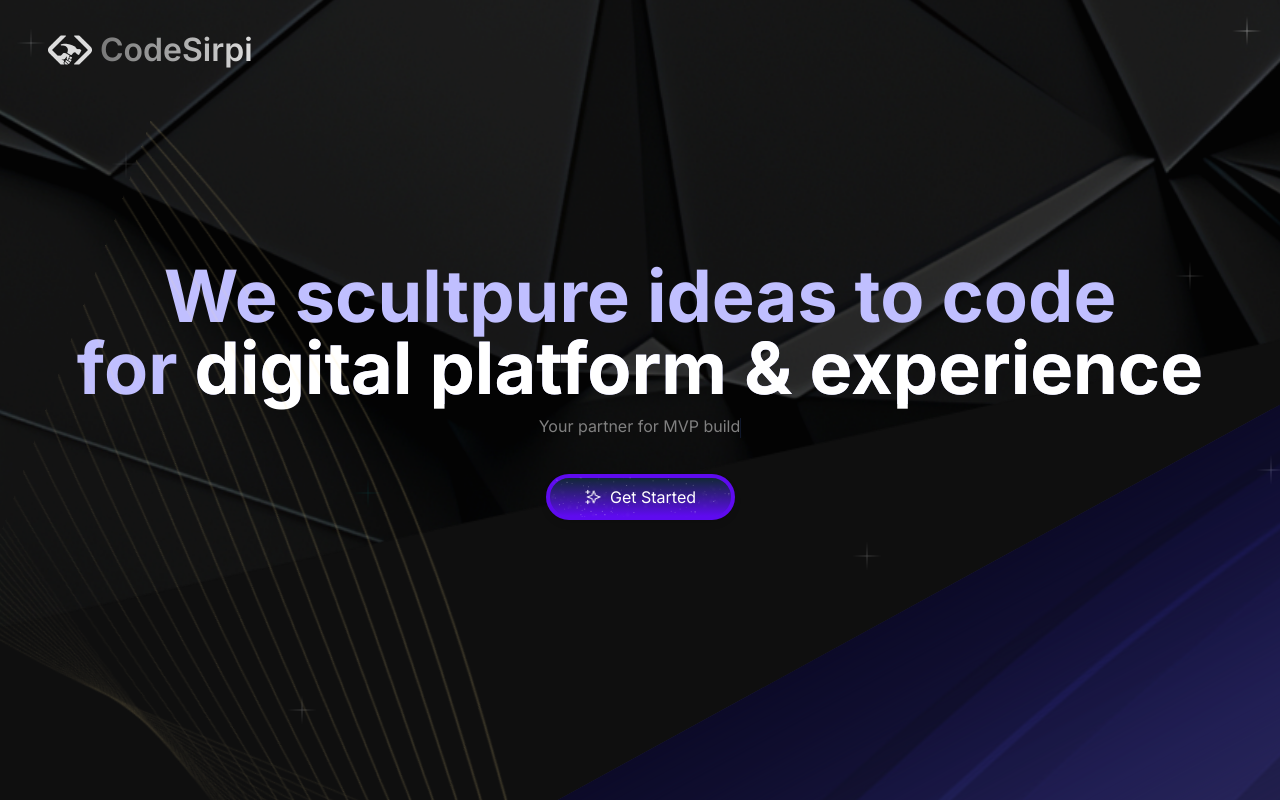
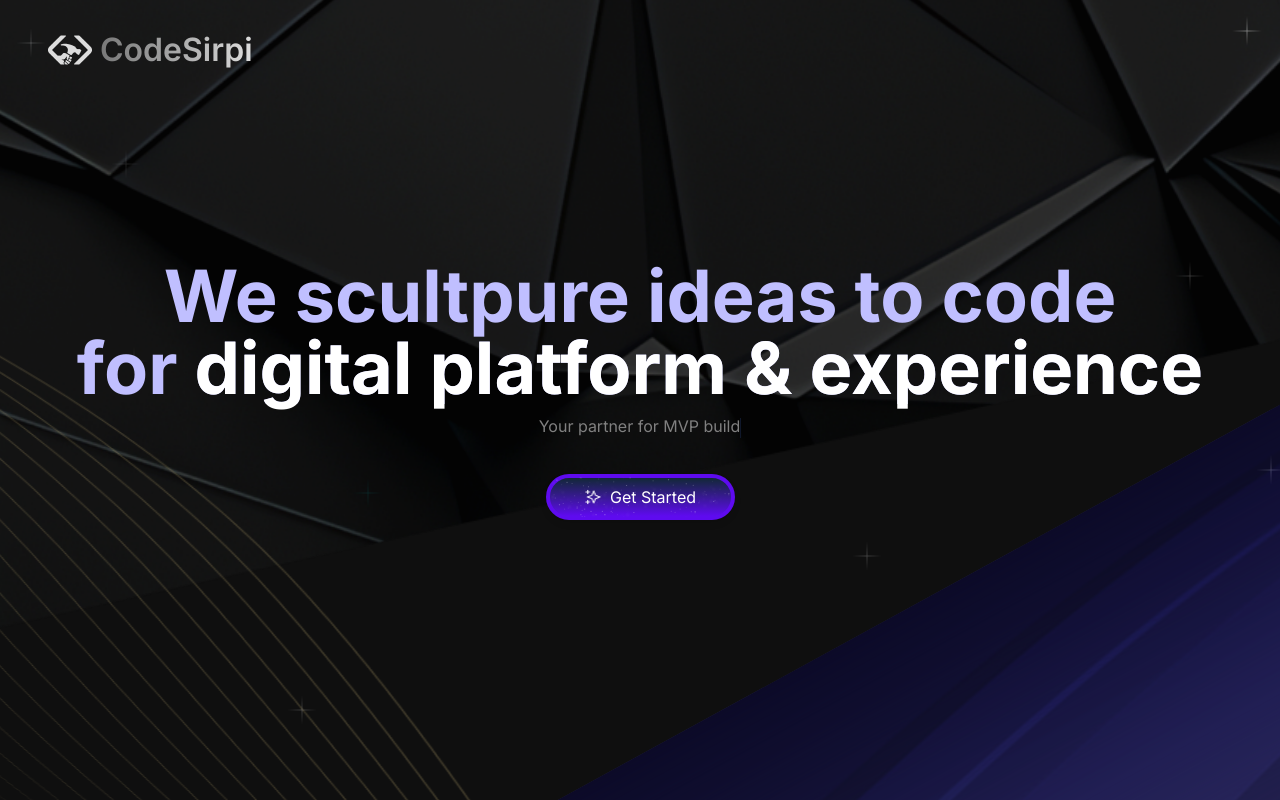
Before and after one commit to codesirpi/landing-site, a Next.js app: page / in a window 1280 px wide. Shown: the top 800 px of the page. Built offline with nearby package versions, Linux system fonts and the light colour scheme.

Commit message:
hero left vector feat rotate in same place code added

```diff
--- a/app/components/hero/hero-section.tsx
+++ b/app/components/hero/hero-section.tsx
@@ -9,6 +9,15 @@ import AnimatedGetStartedButton from "./animated-button";
 import AnimatedRedo from "./animated-text";
 import CursorBlinker from "./cursor-blinker";
 const HeroSection = () => {
+  const containerVariants = {
+    initial: {
+      backgroundPosition: "0% 50%",
+    },
+    animate: {
+      backgroundPosition: ["0% 50%", "100% 50%"],
+    },
+  };
+
   return (
     <div className="w-full h-[1191px] relative  linear-gradient-hero-section flex flex-col items-center  -z-50 ">
       <div className="w-full  absolute bg-transparent top-0 z-20  h-[100px] flex items-center gap-2 pl-12 ">
@@ -59,12 +68,13 @@ const HeroSection = () => {
       </div>
       <motion.div
         className="absolute top-24 z-30  -left-4 bg-hero-vector h-full w-full bg-cover bg-center bg-no-repeat "
-        initial={{ rotate: 0 }}
-        animate={{ rotate: 90 }}
+        variants={containerVariants}
+        initial="initial"
+        animate="animate"
         transition={{
-          duration: 30,
+          duration: 10,
+          ease: "linear",
           repeat: Infinity,
-          ease: "linear",
         }}
       ></motion.div>
       <div className="absolute z-20 left-0 opacity-60   top-0 w-full h-full bg-hero-right-vector bg-cover bg-center bg-no-repeat"></div>
```
